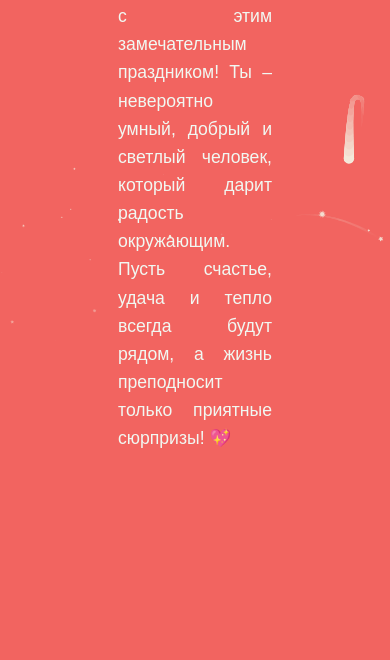
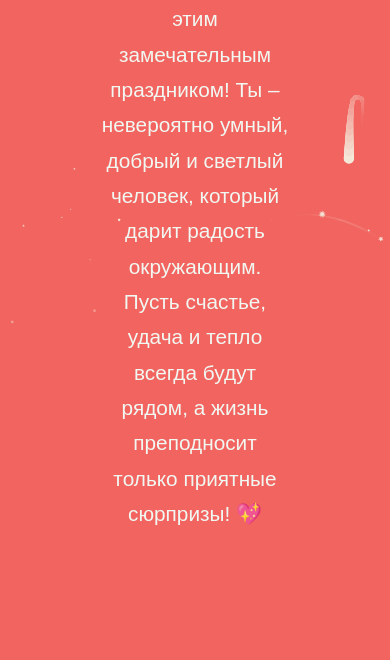
Before and after one commit to IBlank1zI/asd, a plain HTML site: page index.html in a window 390 px wide. Shown: the part 188-848 px from the top of the page. Drawn offline with Linux system fonts and the light colour scheme; animation ran at ten frames a second.

Commit message:
Update 2.css

```diff
--- a/2.css
+++ b/2.css
@@ -21,13 +21,12 @@ svg{
 .container {
   visibility: visible;
   display: block;
-  font-size: 4rem;
+  font-size: 4.5rem;
   color: white;
   text-align: center;
-  padding: 2rem;
-  display: block;
-  margin-top: -6rem;
-  max-width: 80%;
+  padding: 3rem;
+  margin-top: -4rem;
+  max-width: 90%;
   margin-left: auto;
   margin-right: auto;
 }
@@ -37,37 +36,38 @@ svg{
 }
 
 .mensaje-navidad {
-  font-size: 1.2rem;
+  font-size: 1.4rem;
   color: #f1f8f2;
-  margin-top: -0.5rem;
-  text-align: justify;
+  margin-top: 1rem;
+  text-align: center;
   line-height: 1.8;
   font-family: 'Arial', sans-serif;
-  max-width: 80%;
+  max-width: 90%;
   margin-left: auto;
   margin-right: auto;
+  padding: 0 2rem;
 }
 
-/* Настройки для iPhone 13 (размер экрана 390x844px, но с высоким ppi) */
+/* Настройки для iPhone 13 (размер экрана 390x844px) */
 @media screen and (max-width: 390px) {
 .container {
-  font-size: 3rem;
-  padding: 1.5rem;
-  margin-top: -4rem;
-  max-width: 85%;
+  font-size: 3.5rem;
+  padding: 2rem;
+  margin-top: -3rem;
+  max-width: 95%;
 }
 
 .mensaje-navidad {
-  font-size: 1.1rem;
-  line-height: 1.6;
+  font-size: 1.3rem;
+  line-height: 1.7;
   padding: 0 1.5rem;
 }
 }
 
 .h1 {
 color: #ffffff;
-margin-top: 2rem;
-font-size: 3rem;
+margin-top: 3rem;
+font-size: 3.5rem;
 text-align: center;
 }
 
@@ -75,6 +75,6 @@ text-align: center;
 @media screen and (max-width: 390px) {
 .h1 {
   margin-top: 4rem;
-  font-size: 2.2rem;
+  font-size: 3rem;
 }
 }
```
